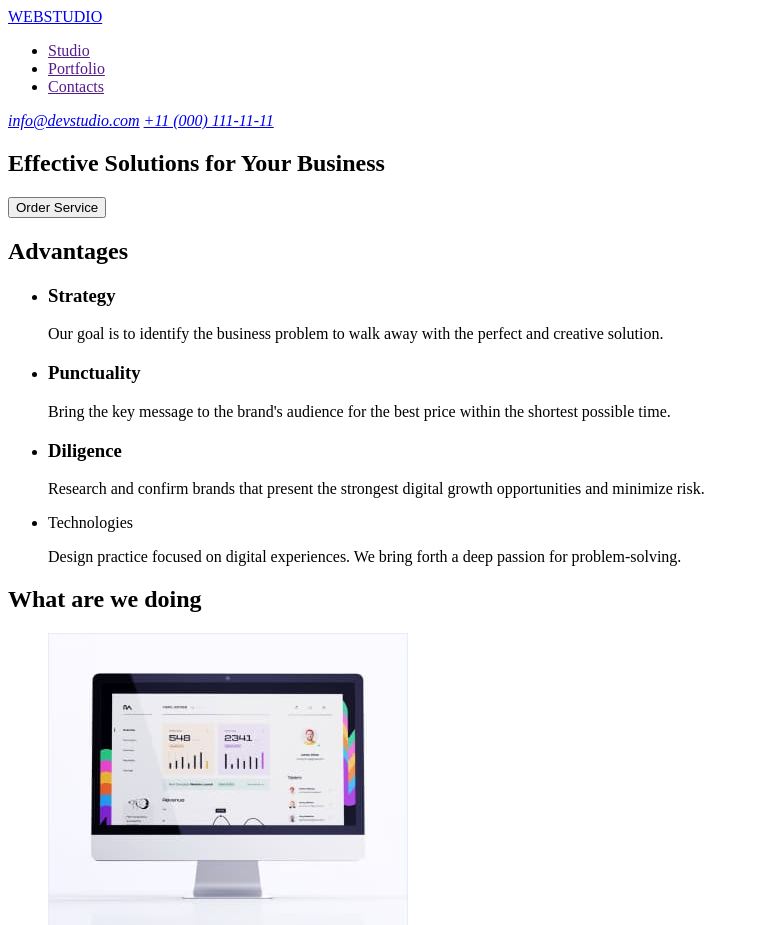
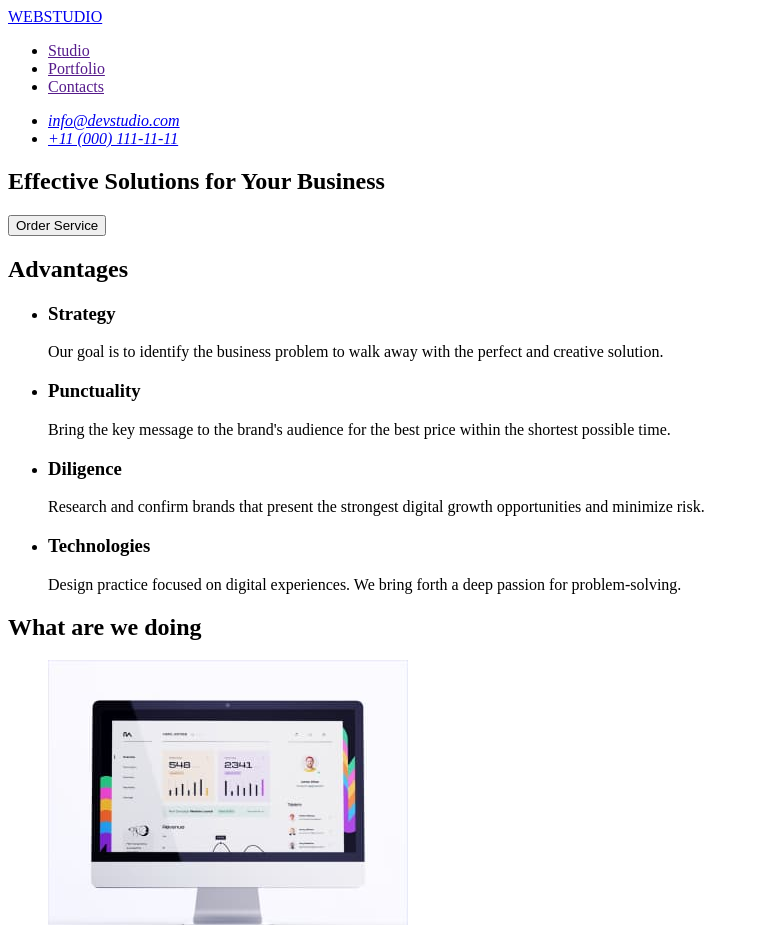
Before and after one commit to MarynaFes/goit-markup-hw-01, a plain HTML site: page index.html in a window 1280 px wide. Shown: the top 925 px of the page, without its empty margins (0-759 px from the left). Drawn offline with Linux system fonts and the light colour scheme.

Commit message:
fixing the bugs found by the cat

```diff
--- a/index.html
+++ b/index.html
@@ -23,8 +23,14 @@
         </ul>
       </nav>
       <address>
-        <a href="mailto:info@devstudio.com">info@devstudio.com</a>
-        <a href="tel:+110001111111">+11 (000) 111-11-11</a>
+        <ul>
+          <li>
+            <a href="mailto:info@devstudio.com">info@devstudio.com</a>
+          </li>
+          <li>
+            <a href="tel:+110001111111">+11 (000) 111-11-11</a>
+          </li>
+        </ul>
       </address>
     </header>
     <main>
@@ -57,7 +63,7 @@
             </p>
           </li>
           <li>
-            <p>Technologies</p>
+            <h3>Technologies</h3>
             <p>
               Design practice focused on digital experiences. We bring forth a
               deep passion for problem-solving.
@@ -131,6 +137,8 @@
             <img
               src="./images/ui-designer.jpg"
               alt="smiling man in grey cardigan"
+              width="264"
+              height="260"
             />
             <h3>Daniel Wilson</h3>
             <p>UI Designer</p>
```
